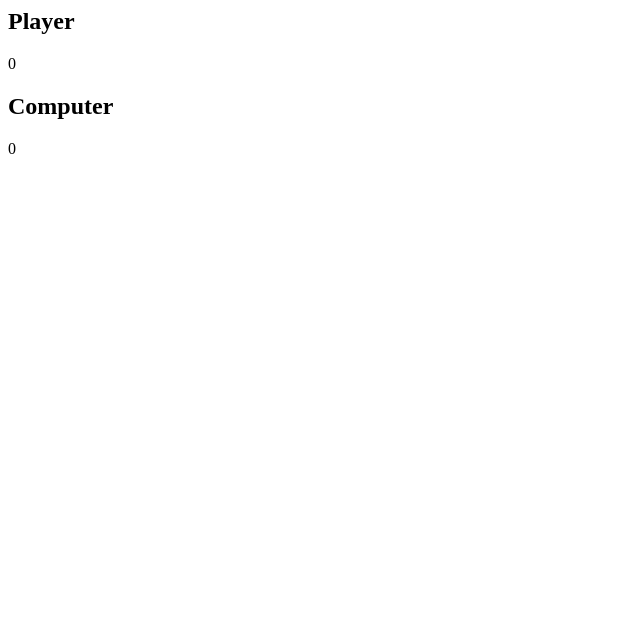
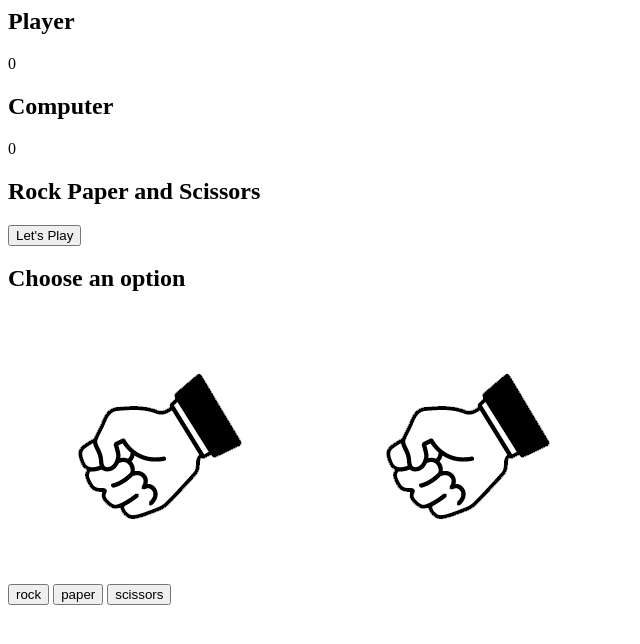
Before and after one commit to zaratejavier/Rock-Paper-Scissors, a plain HTML site: page index.html in a window 1280 px wide. Shown: the whole page, without its empty margins (0-640 px from the left). Drawn offline with Linux system fonts and the light colour scheme.

Commit message:
hmtl page is finished

```diff
--- a/index.html
+++ b/index.html
@@ -22,6 +22,25 @@
       </div>
     </div>
 
+    <div class="intro">
+      <h1>Rock Paper and Scissors</h1>
+      <button>Let's Play</button>
+    </div>
+
+    <div class="match">
+      <h1 class="winner">Choose an option</h1>
+      <div class="hands">
+        <img class="player-hand" src="./assets/rock.png" alt="">
+        <img class="computer-hand" src="./assets/rock.png" alt="">
+      </div>
+
+      <div class="options">
+        <button class="rock">rock</button>
+        <button class="paper">paper</button>
+        <button class="scissors">scissors</button>
+
+      </div>
+    </div>
 
   </section>
   <script src="app.js"></script>
```
